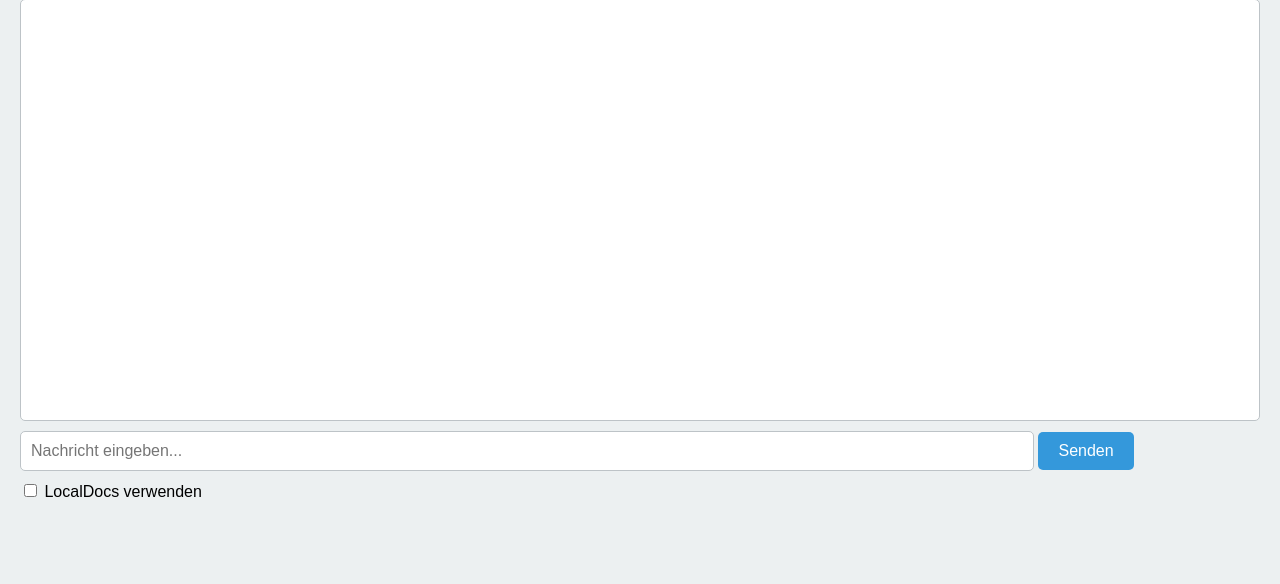
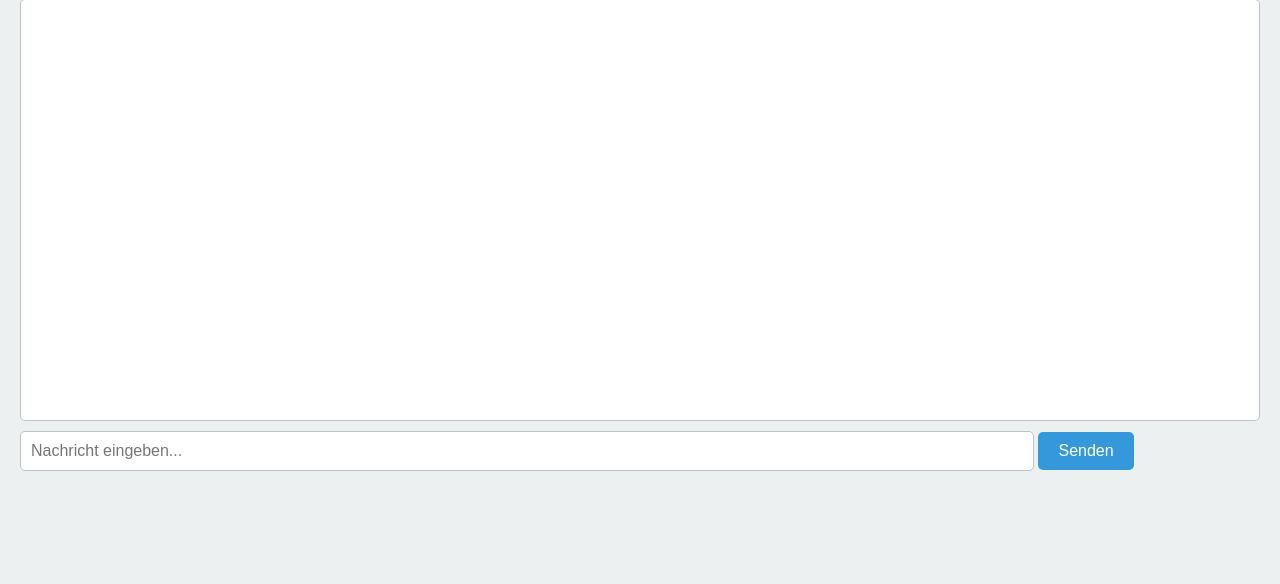
Before and after one commit to HubertLoetsch/chatbot-without-a-gui, a Flask app: page / in a window 1280 px wide. Shown: the part 101-685 px from the top of the page. Run offline with Flask 3, Linux system fonts and the light colour scheme.

Commit message:
Update index.html
Add new zeug

```diff
--- a/Guenther/templates/index.html
+++ b/Guenther/templates/index.html
@@ -4,6 +4,7 @@
     <meta charset="UTF-8">
     <title>LLM Chat Application</title>
     <style>
+        /* Ihr CSS-Styling hier */
         body {
             font-family: Arial, sans-serif;
             background-color: #ECF0F1;
@@ -38,20 +39,14 @@
         #send-button:hover {
             background-color: #2980B9;
         }
-        #localdocs-checkbox {
-            margin-top: 10px;
-        }
     </style>
 </head>
 <body>
     <h1>LLM Chat Application</h1>
     <div id="chat-window"></div>
-    <input type="text" id="message" placeholder="Nachricht eingeben...">
+    <input type="text" id="message" name="message" placeholder="Nachricht eingeben...">
     <button id="send-button">Senden</button>
-    <div id="localdocs-checkbox">
-        <input type="checkbox" id="use-localdocs">
-        <label for="use-localdocs">LocalDocs verwenden</label>
-    </div>
+    <input type="hidden" id="conversation_history" name="conversation_history">
 
     <script>
         let conversation_history = '';
@@ -65,25 +60,29 @@
 
         function sendMessage() {
             var message = document.getElementById('message').value;
-            var use_localdocs = document.getElementById('use-localdocs').checked;
+            var conversation_history_field = document.getElementById('conversation_history');
+
             if (message.trim() === '') {
                 return;
             }
+
             var chatWindow = document.getElementById('chat-window');
             chatWindow.innerHTML += '<p><b>Sie:</b> ' + message + '</p>';
             chatWindow.scrollTop = chatWindow.scrollHeight;
             document.getElementById('message').value = '';
 
+            var formData = new FormData();
+            formData.append('message', message);
+            formData.append('conversation_history', conversation_history);
+
             fetch('/chat', {
                 method: 'POST',
-                headers: {
-                    'Content-Type': 'application/json',
-                },
-                body: JSON.stringify({'message': message, 'use_localdocs': use_localdocs, 'conversation_history': conversation_history}),
+                body: formData,
             })
             .then(response => response.json())
             .then(data => {
                 conversation_history = data.conversation_history;
+                conversation_history_field.value = conversation_history;
                 chatWindow.innerHTML += '<p><b>KI:</b> ' + data.response + '</p>';
                 chatWindow.scrollTop = chatWindow.scrollHeight;
             })
```
